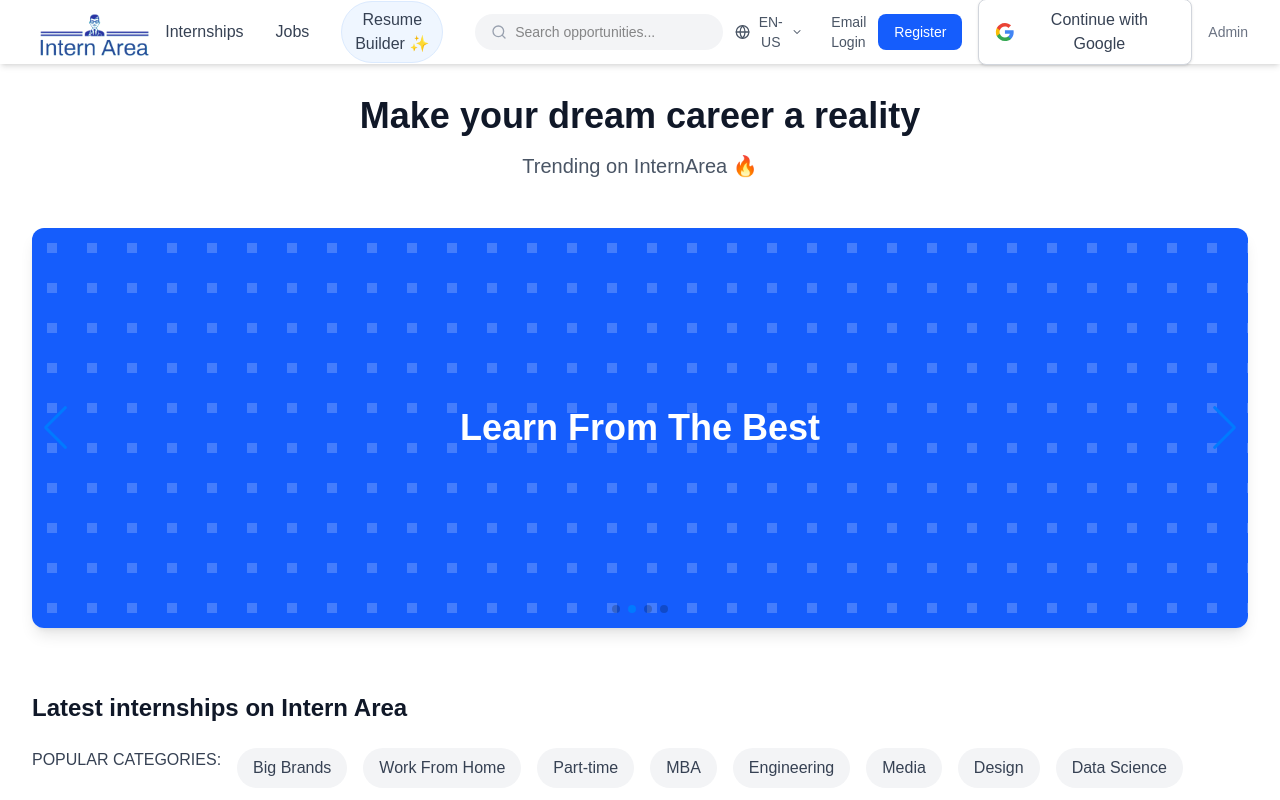
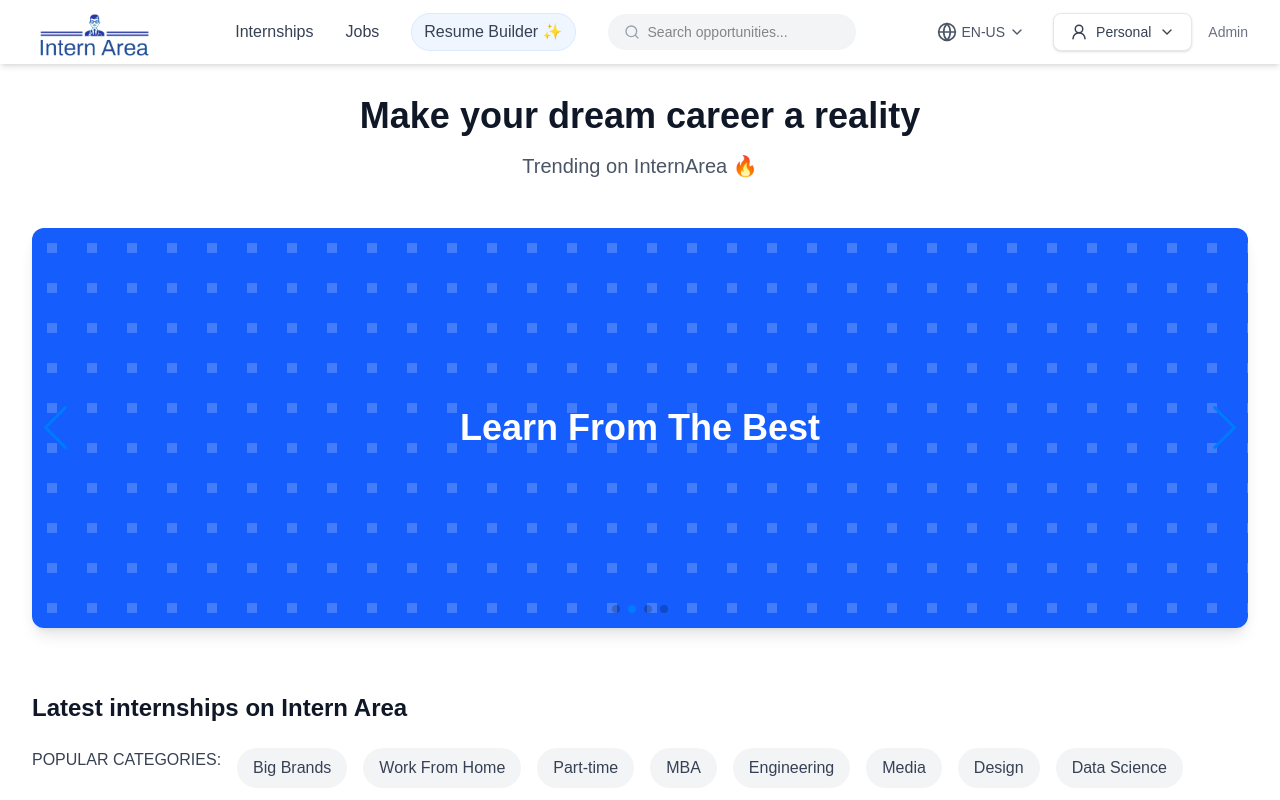
Before and after one commit to nitesh-20/Internshala, a Next.js app in the folder internarea/: page / in a window 1280 px wide. Shown: the top 800 px of the page. Built offline with nearby package versions, Linux system fonts and the light colour scheme; no server answers.

Commit message:
Improve personal authentication flows

```diff
--- a/internarea/src/Components/Navbar.tsx
+++ b/internarea/src/Components/Navbar.tsx
@@ -2,7 +2,7 @@
 import logo from "../Assets/logo.png";
 import Link from "next/link";
 import { auth, provider, firebaseInitError } from "../firebase/firebase";
-import { ChevronDown, Search, Globe } from "lucide-react";
+import { ChevronDown, Search, Globe, UserRound } from "lucide-react";
 import { signInWithPopup, signOut } from "firebase/auth";
 import { toast } from "react-toastify";
 import { useDispatch, useSelector } from "react-redux";
@@ -23,6 +23,7 @@
   const { t, i18n } = useTranslation();
 
   const [showLangMenu, setShowLangMenu] = useState(false);
+  const [showPersonalMenu, setShowPersonalMenu] = useState(false);
   const [showOtpModal, setShowOtpModal] = useState(false);
   const [otp, setOtp] = useState("");
   const [pendingLang, setPendingLang] = useState("");
@@ -235,17 +236,45 @@
                 </div>
               ) : (
                 <>
-                  <div className="hidden md:flex items-center gap-3">
-                    <Link href="/login" className="text-sm font-medium text-gray-600 hover:text-blue-600 transition-colors">
-                      Email Login
+                  <div className="relative">
+                    <button
+                      onClick={() => setShowPersonalMenu((prev) => !prev)}
+                      className="flex items-center gap-2 rounded-lg border border-gray-200 bg-white px-4 py-2 text-sm font-medium text-gray-700 shadow-sm hover:bg-gray-50 transition-colors"
+                    >
+                      <UserRound size={18} />
+                      <span>Personal</span>
+                      <ChevronDown size={16} className={`transition-transform ${showPersonalMenu ? "rotate-180" : ""}`} />
+                    </button>
+
+                    {showPersonalMenu && (
+                      <div className="absolute right-0 mt-2 w-64 rounded-xl border border-gray-100 bg-white p-2 shadow-xl z-50">
+                        <Link
+                          href="/login"
+                          className="block rounded-lg px-4 py-3 text-sm font-medium text-gray-700 hover:bg-blue-50 hover:text-blue-600"
+                          onClick={() => setShowPersonalMenu(false)}
+                        >
+                          Email / Phone Login
                         </Link>
-                    <Link href="/register" className="rounded-lg bg-blue-600 px-4 py-2 text-sm font-medium text-white hover:bg-blue-700 transition-colors">
-                      Register
+                        <Link
+                          href="/register"
+                          className="block rounded-lg px-4 py-3 text-sm font-medium text-gray-700 hover:bg-blue-50 hover:text-blue-600"
+                          onClick={() => setShowPersonalMenu(false)}
+                        >
+                          Create Personal Account
                         </Link>
-                  </div>
+                        <Link
+                          href="/forgot-password"
+                          className="block rounded-lg px-4 py-3 text-sm font-medium text-gray-700 hover:bg-blue-50 hover:text-blue-600"
+                          onClick={() => setShowPersonalMenu(false)}
+                        >
+                          Forgot Password
+                        </Link>
                         <button
-                    onClick={handlelogin}
-                    className="w-full bg-white border border-gray-300 shadow-sm rounded-lg px-4 py-2 flex items-center justify-center space-x-2 hover:bg-gray-50 transition-colors"
+                          onClick={() => {
+                            setShowPersonalMenu(false);
+                            handlelogin();
+                          }}
+                          className="mt-1 flex w-full items-center gap-3 rounded-lg px-4 py-3 text-sm font-medium text-gray-700 hover:bg-blue-50 hover:text-blue-600"
                         >
                           <svg className="w-5 h-5" viewBox="0 0 24 24">
                             <path fill="#4285F4" d="M22.56 12.25c0-.78-.07-1.53-.2-2.25H12v4.26h5.92c-.26 1.37-1.04 2.53-2.21 3.31v2.77h3.57c2.08-1.92 3.28-4.74 3.28-8.09z" />
@@ -253,11 +282,11 @@
                             <path fill="#FBBC05" d="M5.84 14.09c-.22-.66-.35-1.36-.35-2.09s.13-1.43.35-2.09V7.07H2.18C1.43 8.55 1 10.22 1 12s.43 3.45 1.18 4.93l2.85-2.22.81-.62z" />
                             <path fill="#EA4335" d="M12 5.38c1.62 0 3.06.56 4.21 1.64l3.15-3.15C17.45 2.09 14.97 1 12 1 7.7 1 3.99 3.47 2.18 7.07l3.66 2.84c.87-2.6 3.3-4.53 6.16-4.53z" />
                           </svg>
-                    <span className="text-gray-700 font-medium">{t("continue_with_google")}</span>
+                          <span>{t("continue_with_google")}</span>
                         </button>
-                  <a href="/login" className="text-sm font-medium text-gray-500 hover:text-blue-600 transition-colors md:hidden">
-                    Login
-                  </a>
+                      </div>
+                    )}
+                  </div>
                   <a href="/adminlogin" className="text-sm font-medium text-gray-500 hover:text-blue-600 transition-colors">
                     {t("admin")}
                   </a>
```
Also changed, not shown: 1 other file (tests, documents, lock files or other folders). Lines whose indentation alone changed are shown as unchanged.
